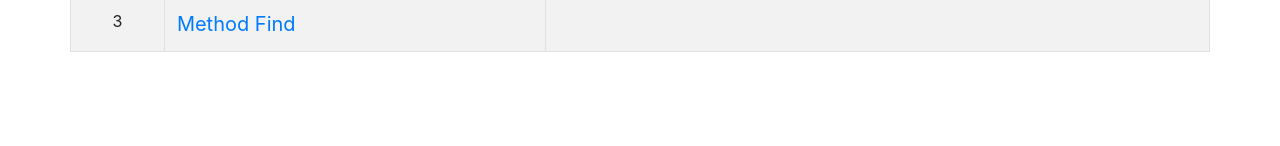
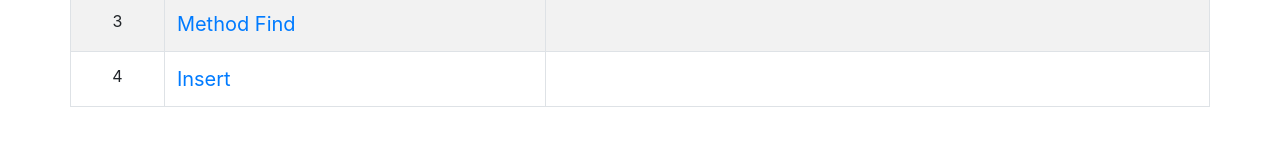
Before and after one commit to PriymakVl/laravel_theory, a plain HTML site: page base/database.html in a window 1280 px wide. Shown: the part 220-366 px from the top of the page. Drawn offline with Linux system fonts and the light colour scheme.

Commit message:
add insert database

```diff
--- a/base/database.html
+++ b/base/database.html
@@ -42,6 +42,13 @@
                             </td>
                             <td></td>
                         </tr>
+						<tr>
+                            <td class="text-center">4</td>
+                            <td>
+                                <a href="https://drive.google.com/file/d/1aYIUNiljh7LiawoSY29gZLL_QwhBUl77/view?usp=sharing">Insert</a>
+                            </td>
+                            <td></td>
+                        </tr>
                     </tbody>
                 </thead>
             </table>
```
